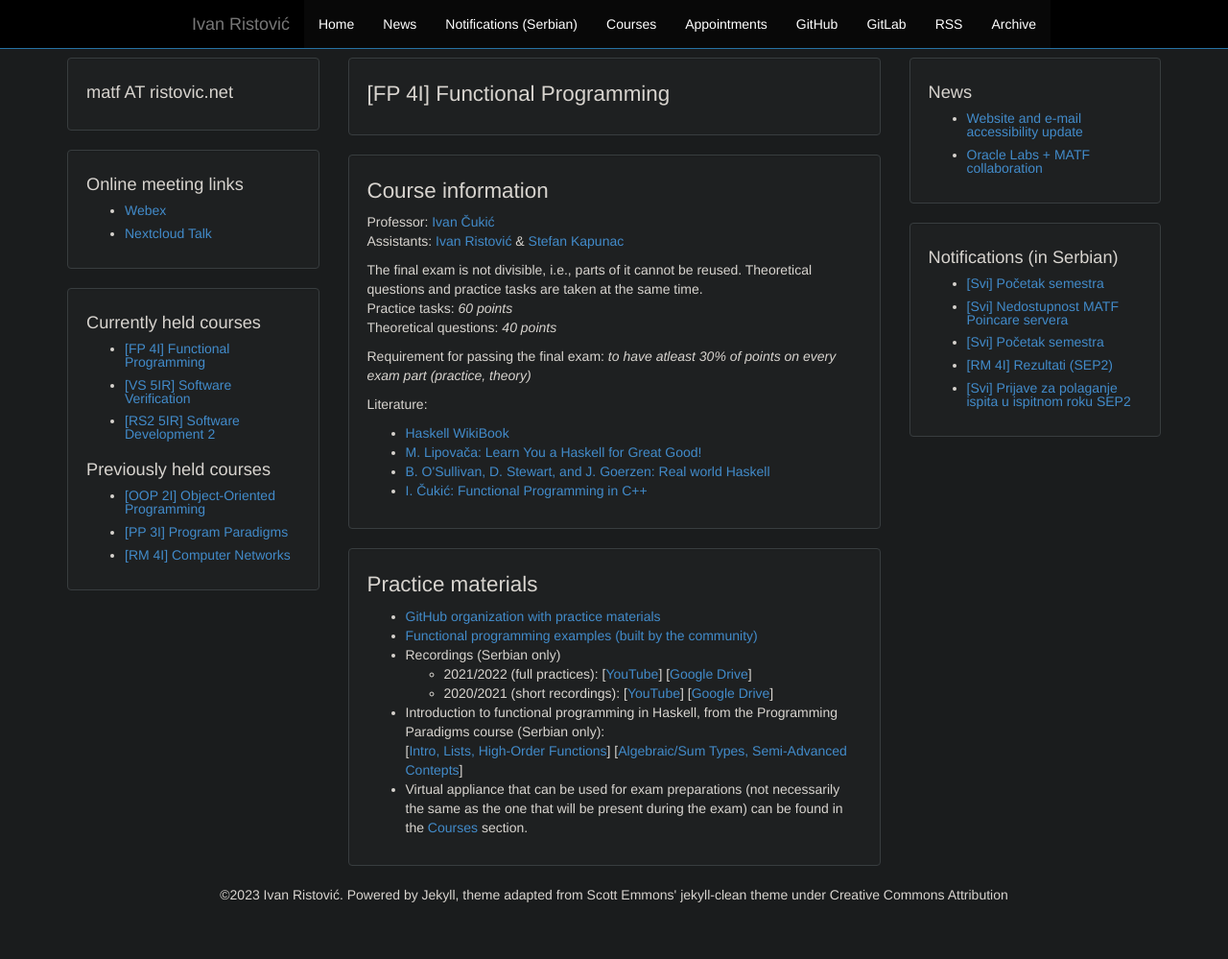
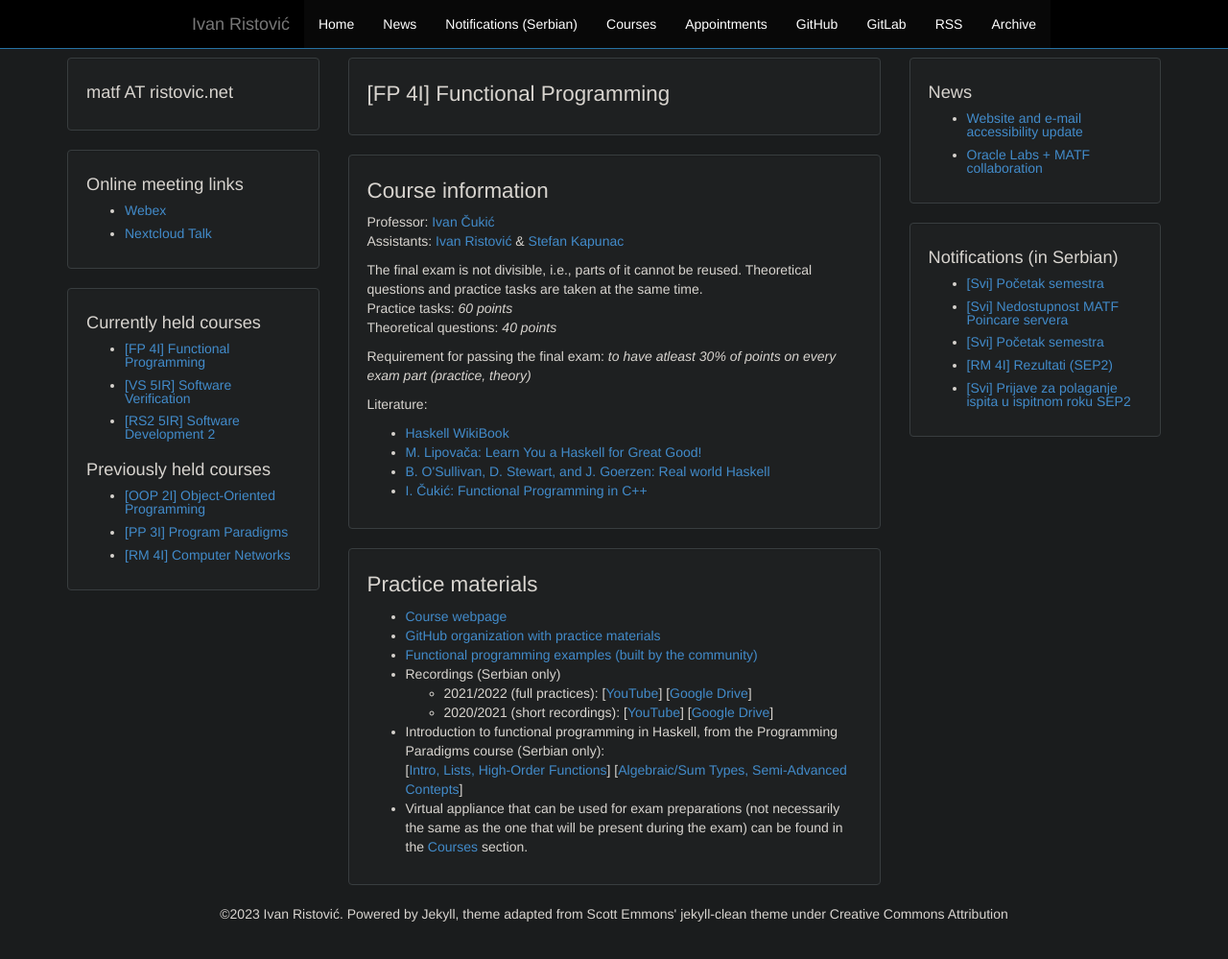
Before and after one commit to ivan-ristovic/ivan-ristovic.github.io, a Jekyll site: the page built from courses/fp/index.html, in a window 1280 px wide and 1032 px high. Shown: the top 999 px of the window at 96% size. Built offline with Jekyll 4.4.1, drawn with Linux system fonts in a browser that asks for light colours.

Commit message:
[FP] Add course webpage

```diff
--- a/courses/fp/index.html
+++ b/courses/fp/index.html
@@ -38,6 +38,9 @@
     <h1>Practice materials</h1>
     <ul>
         <li>
+            <a href="https://MATF-Functional-Programming.github.io">Course webpage</a>
+        </li>
+        <li>
             <a href="https://github.com/MATF-Functional-Programming">GitHub organization with practice materials</a>
         </li>
         <li>
```
